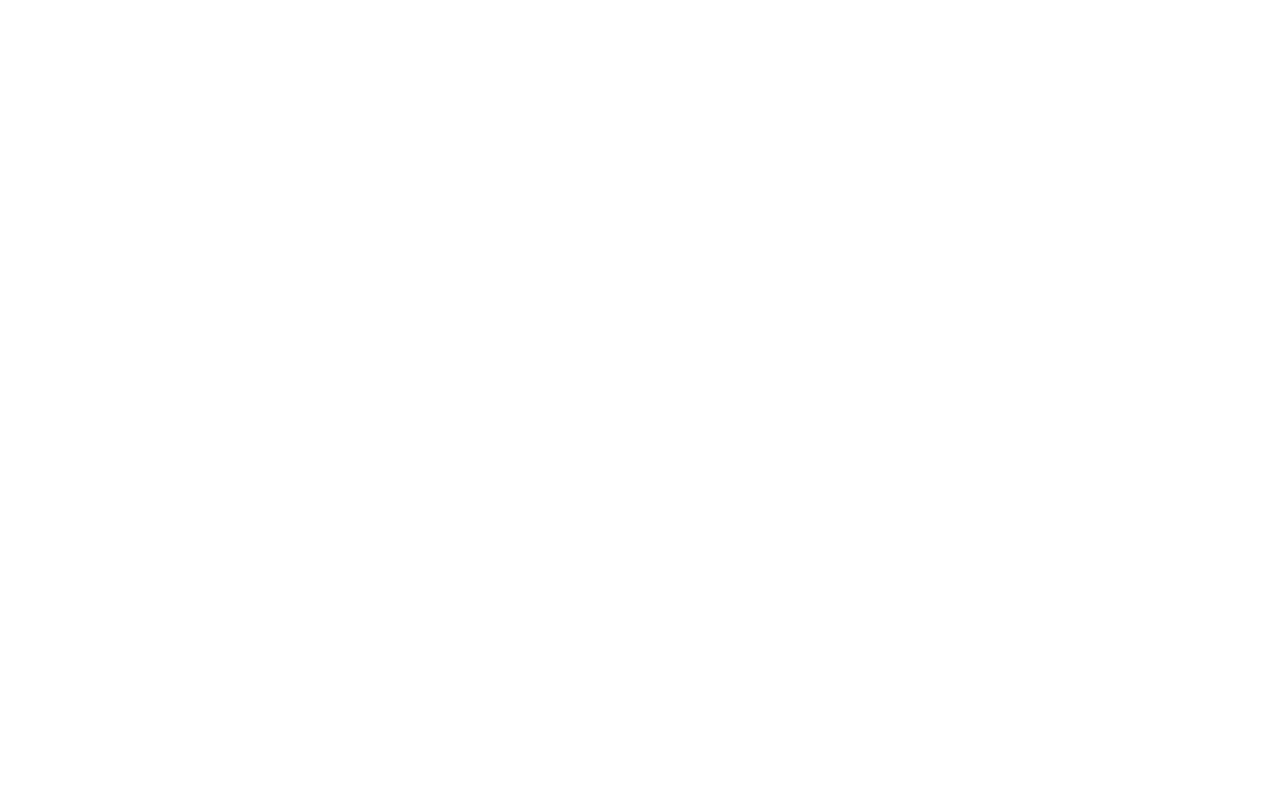
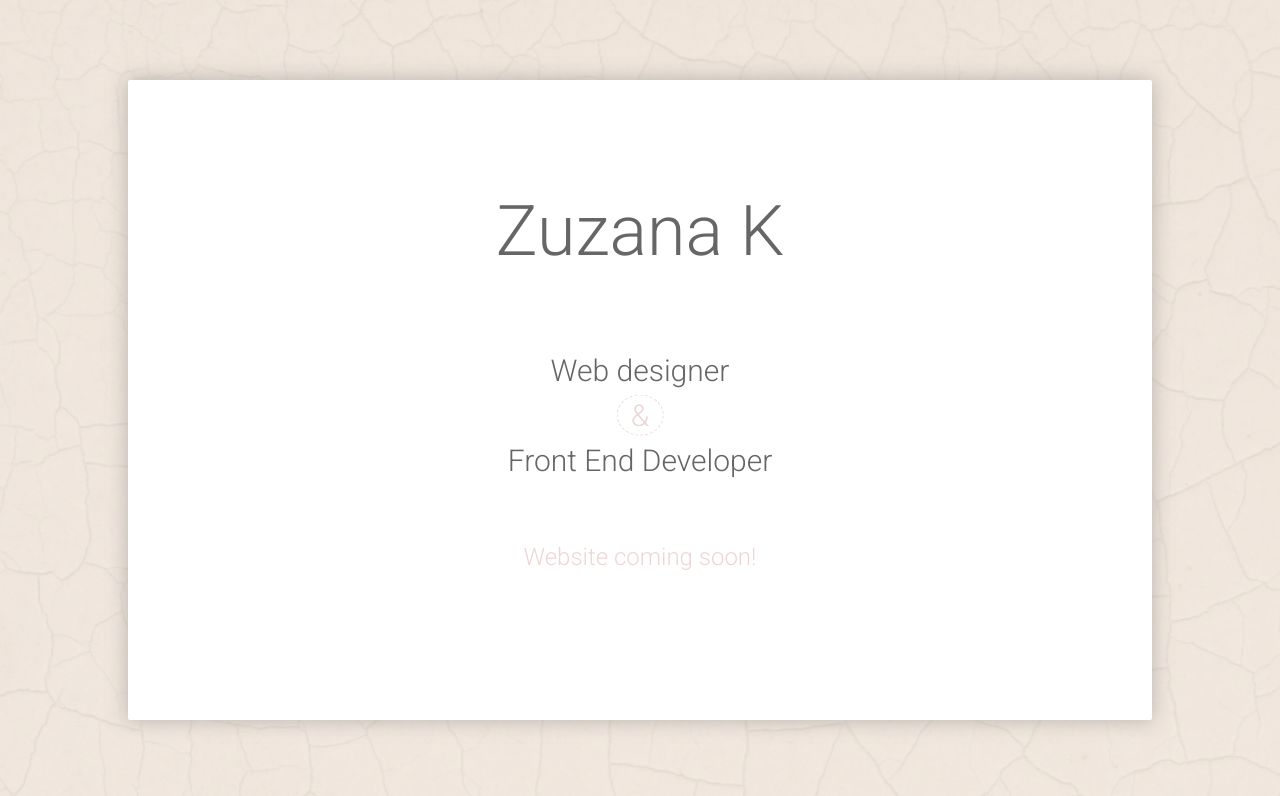
Before and after one commit to zk433/zuzana-k, a plain HTML site: page index.html in a window 1280 px wide. Shown: the top 796 px of the page. Drawn offline with Linux system fonts and the light colour scheme.

Commit message:
Coming soon page

```diff
--- a/index.html
+++ b/index.html
@@ -1,12 +1,124 @@
 <!DOCTYPE html>
 <html lang="en">
 <head>
-    <meta charset="UTF-8">
-    <meta name="viewport" content="width=device-width, initial-scale=1.0">
-    <meta http-equiv="X-UA-Compatible" content="ie=edge">
-    <title>Zuzana K</title>
+  <meta charset="UTF-8" />
+  <title>Zuzana K</title>
+  <meta name="viewport" content="width=device-width, initial-scale=1">
+  <link href="https://fonts.googleapis.com/css?family=Roboto:300,400" rel="stylesheet">
+
+  <style>
+    body {
+        font-family: 'Roboto', sans-serif;
+        color: #666666;
+        background-image: url(bg3.jpg);
+        background-size: cover;
+    }
+
+    #box {
+        background-color: white;
+        width: 80vw;
+        height: 80vh;
+        margin: 10vh auto 0;
+        box-shadow: 0px 0px 20px rgba(128, 128, 128, .5);
+        border-radius: 2px;
+    }
+
+    header {
+        text-align: center;
+        position: absolute;
+        top: 44%;
+        left: 50%;
+        margin-right: -50%;
+        transform: translate(-50%, -50%);
+        line-height: 2;
+    }
+
+    h1 {
+        font-size: 50px;
+        font-weight: 200;
+    }
+
+    h2 {
+        font-size: 24px;
+        font-weight: 200;
+    }
+
+    #andSymbol {
+        color: #edd6d5;
+        border: 1px dashed #edd6d5;
+        border-radius: 50%;
+        padding: 2px 13px;
+        transition: all .4s ease-in-out;
+    }
+
+    #andSymbol:hover {
+        background-color: #edd6df;
+        color: white;
+        border: none;
+    }
+
+
+    .orange {
+        margin-top: 50px;
+        margin-bottom: 10px;
+        font-size: 18px;
+        font-weight: 300;
+        color: #edd6d5;
+    }
+
+    .orange:before {
+        content: "";
+        position: absolute;
+        width: 100%;
+        height: 3px;
+        bottom: 0;
+        left: 0;
+        background-color: #edd6d5;
+        box-shadow: 0px 0px 30px #edd6d5;
+        visibility: hidden;
+        -webkit-transform: scaleX(0);
+        transform: scaleX(0);
+        -webkit-transition: all 0.4s ease-in-out 0s;
+        transition: all 0.4s ease-in-out 0s;
+        }
+
+        .orange:hover:before {
+        visibility: visible;
+        -webkit-transform: scaleX(1);
+        transform: scaleX(1);
+    }
+    @media screen and (min-width: 504px) {
+
+        h1 {
+            font-size: 70px;
+            font-weight: 200;
+        }
+
+        h2 {
+            font-size: 30px;
+            font-weight: 200;
+            line-height: 1.5;
+        }
+
+        .orange {
+            font-size: 24px;
+            font-weight: 300;
+            margin-bottom: 10px;
+        }
+    }
+
+  </style>
 </head>
+
 <body>
+
+    <div id="box">
+        <header>
+            <h1>Zuzana K</h1>
+            <h2>Web designer <br> <span id="andSymbol">&amp;</span>  <br> Front End Developer</h2>
+            <p class="orange">Website coming soon!</p>
+        </header>
+    </div>
 
 </body>
 </html>
```
Also changed, not shown: bg3.jpg (added), 1 other file.
